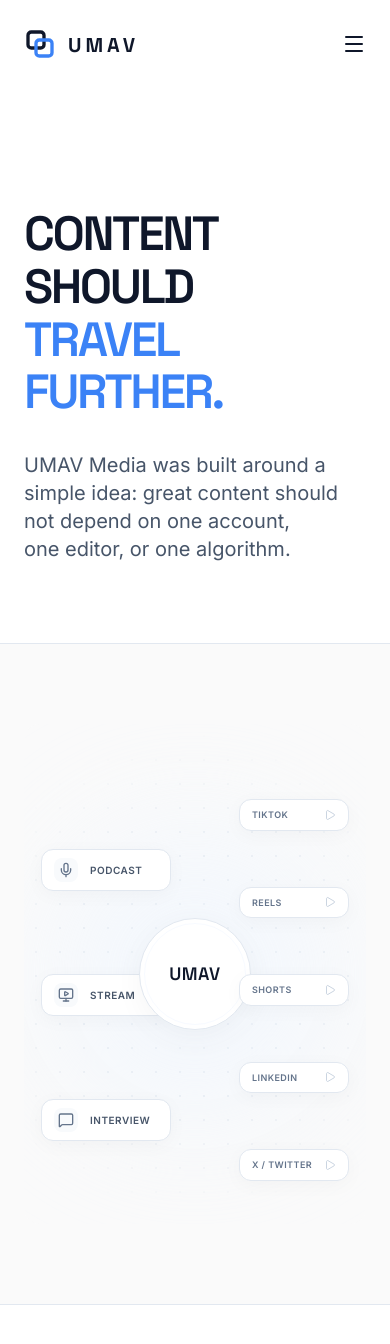
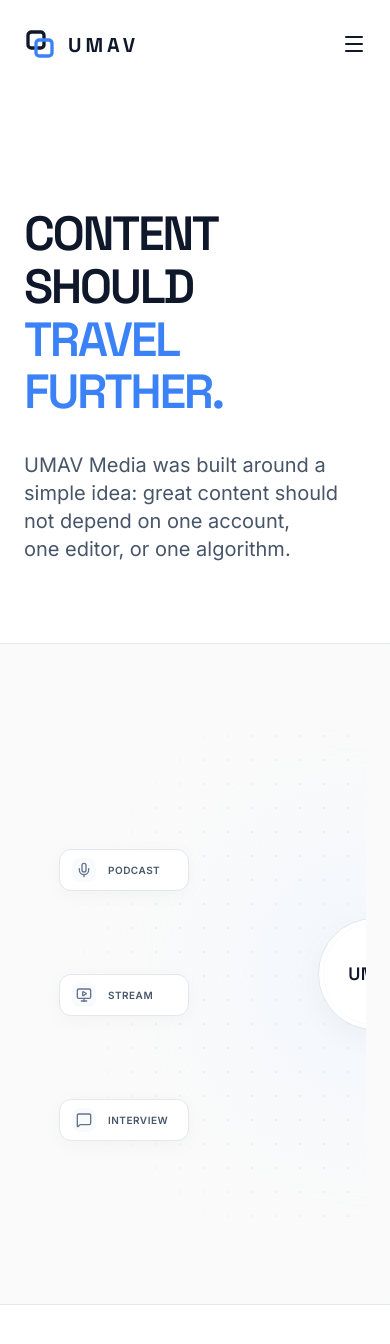
Before and after one commit to kunwarsaurav/UMAV-Media, a Next.js app in the folder frontend/: page /about in a window 390 px wide. Shown: the top 1344 px of the page. Built offline with nearby package versions, Linux system fonts and the light colour scheme.

Commit message:
responsive impeovement

```diff
--- a/frontend/src/app/creators/page.tsx
+++ b/frontend/src/app/creators/page.tsx
@@ -84,7 +84,7 @@
                   ))}
                 </div>
               </div>
-              <div className="flex-1 grid grid-cols-2 gap-4 w-full">
+              <div className="flex-1 grid grid-cols-1 sm:grid-cols-2 gap-6 md:gap-4 w-full max-w-sm sm:max-w-none mx-auto mt-12 lg:mt-0">
                 <VideoCard
                   platform="tiktok"
                   username="mydogandme"
@@ -94,7 +94,7 @@
                   bgImage="https://loremflickr.com/600/1000/dog,pet/all"
                   delay={0.2}
                 />
-                <div className="mt-12">
+                <div className="mt-0 sm:mt-12">
                   <VideoCard
                     platform="reels"
                     username="techreviewers"
--- a/frontend/src/app/page.tsx
+++ b/frontend/src/app/page.tsx
@@ -153,7 +153,7 @@
                   GROW WITH UMAV
                 </Button>
               </div>
-              <div className="flex-1 grid grid-cols-2 md:grid-cols-3 gap-4 w-full">
+              <div className="flex-1 grid grid-cols-1 sm:grid-cols-2 md:grid-cols-3 gap-6 md:gap-4 w-full max-w-sm sm:max-w-none mx-auto">
                 <VideoCard
                   platform="tiktok"
                   username="lexfridman"
@@ -163,7 +163,7 @@
                   bgImage="https://loremflickr.com/600/1000/podcast,microphone/all"
                   delay={0.1}
                 />
-                <div className="mt-8">
+                <div className="mt-0 sm:mt-8">
                   <VideoCard
                     platform="reels"
                     username="colinandsamir"
--- a/frontend/src/components/NetworkVisualization.tsx
+++ b/frontend/src/components/NetworkVisualization.tsx
@@ -32,7 +32,8 @@
   const outputY = [15, 32.5, 50, 67.5, 85];
 
   return (
-    <div className="relative w-full h-[500px] md:h-[600px] font-sans overflow-hidden bg-[#FAFAFA] rounded-2xl">
+    <div className="relative w-full h-[500px] md:h-[600px] font-sans bg-[#FAFAFA] rounded-2xl overflow-x-auto overflow-y-hidden custom-scrollbar">
+      <div className="relative min-w-[700px] w-full h-full">
         {/* Elegant Dot Pattern Background */}
         <div
           className="absolute inset-0 z-0 opacity-40"
@@ -146,5 +147,6 @@
         </motion.div>
       ))}
       </div>
+    </div>
   );
 }
```
Lines whose indentation alone changed are shown as unchanged.
